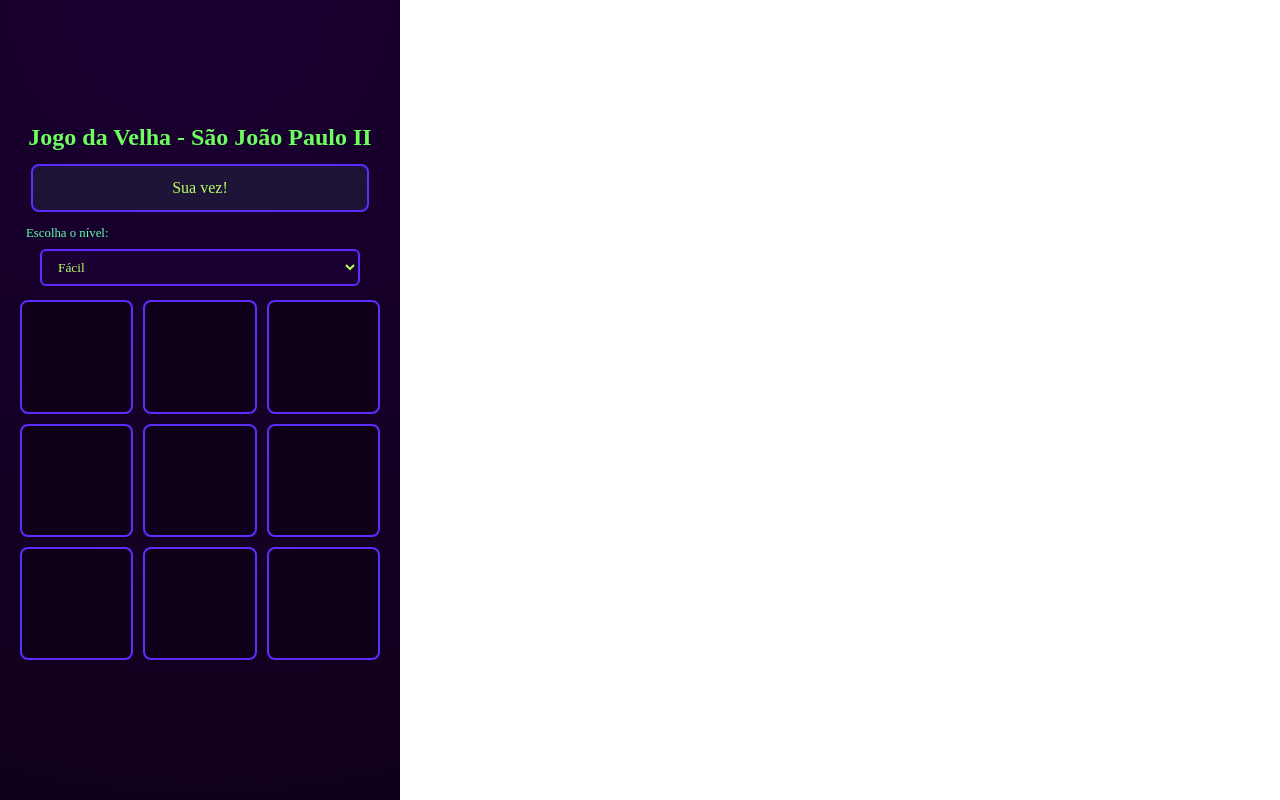
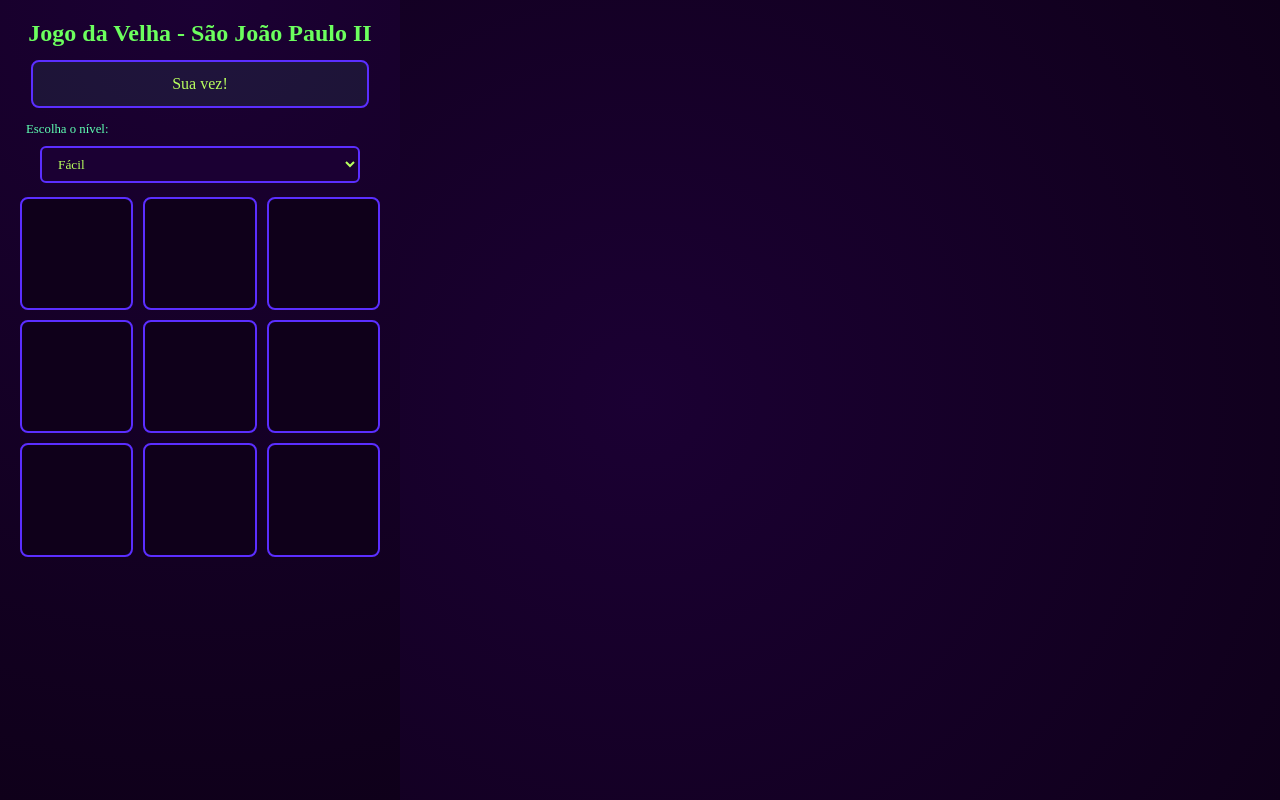
Before and after one commit to JLopes2024/jogo-da-velha-sjpii, a React (Vite) app: page / in a window 1280 px wide. Built offline with nearby package versions, Linux system fonts and the light colour scheme.

Commit message:
nivel-adicional-regre

```diff
--- a/src/App.css
+++ b/src/App.css
@@ -6,17 +6,23 @@
   font-family: 'Press Start 2P', cursive; /* Fonte retrô estilo arcade */
 }
 
-/* Container principal
-   -> agora centraliza vertical e horizontalmente por padrão */
+/* Container principal */
 .container {
   min-height: 100vh;
   display: flex;
   flex-direction: column;
-  align-items: center;      /* centraliza horizontal */
-  justify-content: center;  /* centraliza vertical (troque para flex-start se preferir topo) */
+  align-items: center;
+  justify-content: flex-start; /* padrão: conteúdo no topo */
   padding: 20px;
   background: radial-gradient(circle at top, #1B0033, #0f001a);
   color: #740000;
+}
+
+/* Centraliza verticalmente em celulares */
+@media (max-width: 600px) {
+  .container {
+    justify-content: center; /* Centraliza verticalmente no mobile */
+  }
 }
 
 /* Título */
@@ -27,8 +33,7 @@ h1 {
   text-align: center;
 }
 
-/* Mensagem do bot
-   -> largura fluida para não empurrar o layout */
+/* Mensagem do bot */
 .bot-message {
   background-color: rgba(94, 255, 178, 0.08);
   color: #B8FF5E;
@@ -37,7 +42,7 @@ h1 {
   border-radius: 8px;
   margin-bottom: 12px;
   text-align: center;
-  width: min(420px, 94%);   /* fica responsivo e centralizado */
+  width: min(420px, 94%);
   max-width: 100%;
   word-wrap: break-word;
 }
@@ -72,25 +77,23 @@ h1 {
   max-width: 320px;
 }
 
-/* Tabuleiro
-   -> usa largura fluida, colunas fr para manter quadrado via aspect-ratio */
+/* Tabuleiro */
 .board {
   display: grid;
   grid-template-columns: repeat(3, 1fr);
   gap: 10px;
-  width: min(360px, 94vw);   /* controla tamanho do tabuleiro na tela */
+  width: min(360px, 94vw);
   max-width: 100%;
   margin-bottom: 16px;
 }
 
-/* Cada célula
-   -> aspect-ratio garante quadrado; font-size escalável */
+/* Cada célula */
 .cell {
   display: flex;
   align-items: center;
   justify-content: center;
-  aspect-ratio: 1 / 1;               /* mantém quadrado */
-  font-size: clamp(1rem, 2.6vw, 1.6rem); /* escalável em telas pequenas/grandes */
+  aspect-ratio: 1 / 1;
+  font-size: clamp(1rem, 2.6vw, 1.6rem);
   font-weight: bold;
   cursor: pointer;
   border: 2px solid #5B2EFF;
@@ -101,7 +104,6 @@ h1 {
   user-select: none;
 }
 
-/* toque/press */
 .cell:active {
   transform: scale(0.98);
   background: #05a005;
@@ -144,7 +146,7 @@ h1 {
   max-width: 92%;
 }
 
-/* Responsividade fina para telefones pequenos */
+/* Responsividade fina */
 @media (max-width: 420px) {
   .container { padding: 12px; }
   h1 { font-size: 1.05rem; margin-bottom: 10px; }
@@ -155,3 +157,8 @@ h1 {
   .winner h2 { font-size: 0.95rem; }
   .winner button { padding: 8px 16px; font-size: 0.75rem; }
 }
+
+/* Fundo retrô */
+body {
+  background: radial-gradient(circle, #1B0033 0%, #0f001a 100%);
+}
```
